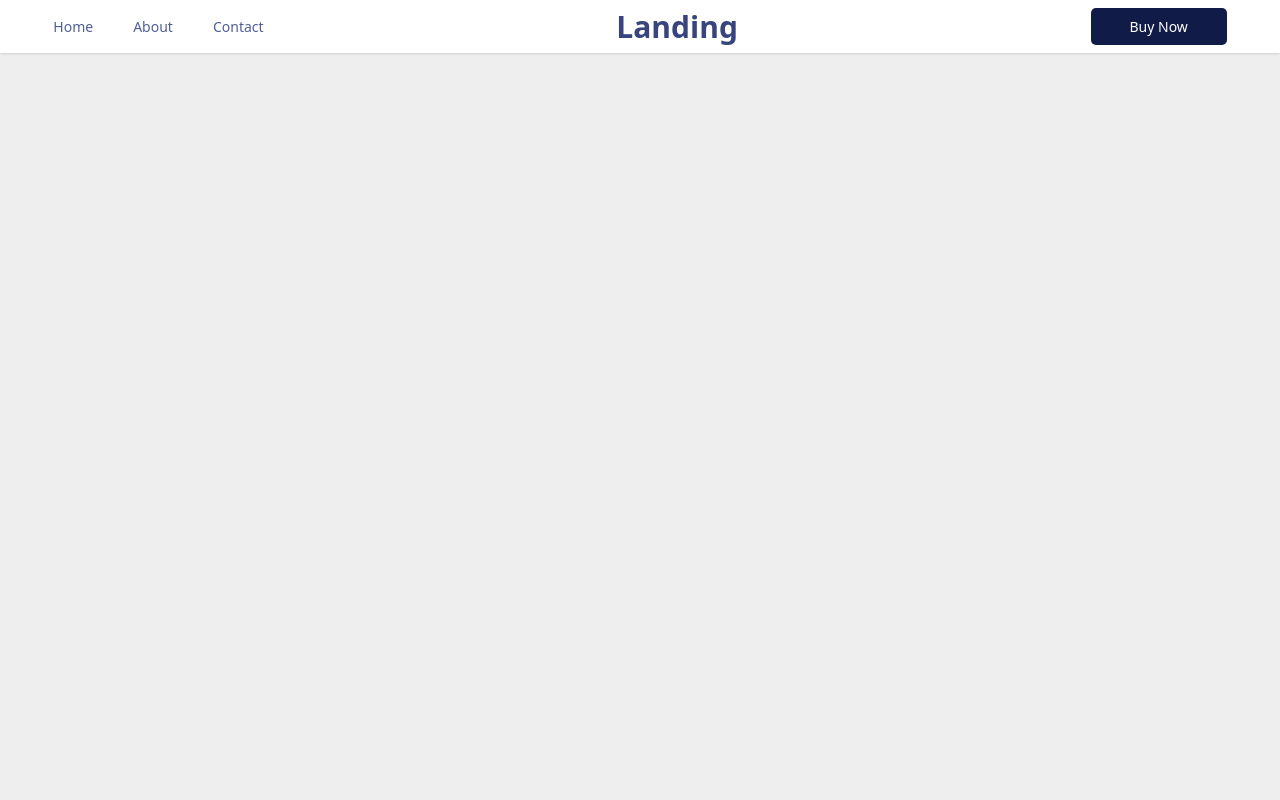
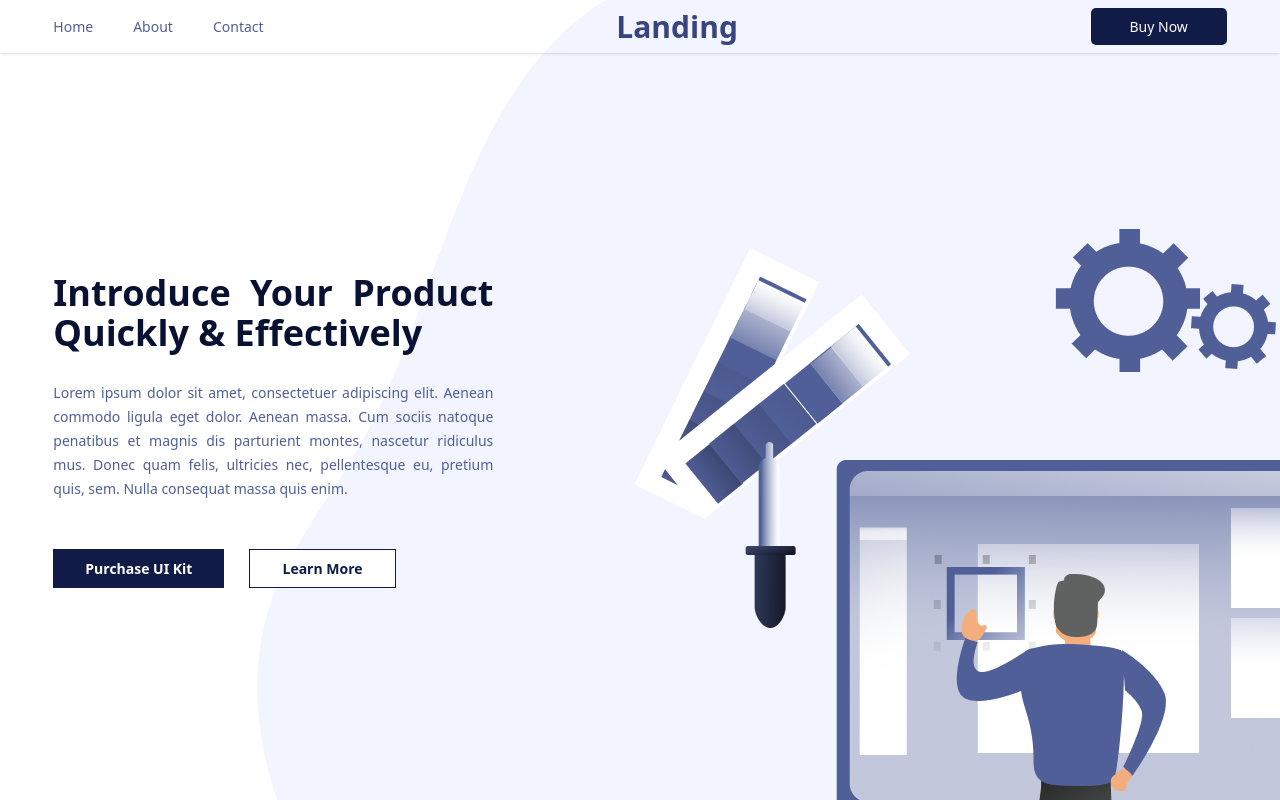
Before and after one commit to jafarisonita-lgtm/LandingPage-with-Nextjs, a Next.js app: page / in a window 1280 px wide. Shown: the top 800 px of the page. Built offline with nearby package versions, Linux system fonts and the light colour scheme.

Commit message:
Hero or Header section compeleted.

```diff
--- /dev/null
+++ b/src/app/components/HeroSection.jsx
@@ -0,0 +1,33 @@
+import React from 'react'
+import Container from './Container'
+import Navbar from './Navbar'
+
+function HeroSection() {
+  return (
+    <div className='bg-header flex flex-col'>
+        <Navbar/>
+        <Container>
+        <div className='flex flex-col py-5 h-auto w-6/12 my-50 content-center '>
+
+            <h1 className='font-extrabold text-4xl mb-7 w-9/12 text-justify hero-title'>Introduce Your Product Quickly & Effectively</h1>
+            <p className='w-9/12 text-justify mb-12 hero-text  leading-6'>
+                Lorem ipsum dolor sit amet, consectetuer adipiscing elit. Aenean
+                commodo ligula eget dolor. Aenean massa. Cum sociis natoque
+                penatibus et magnis dis parturient montes, nascetur ridiculus
+                mus. Donec quam felis, ultricies nec, pellentesque eu, pretium quis,
+                sem. Nulla consequat massa quis enim.
+            </p>
+            <div className='flex w-7/12 justify-between'>
+                <button className='px-8 py-2 text-white bg-button font-bold'>Purchase UI Kit</button>
+                <button className='px-8 py-2 font-bold button-text-color border bg-white'>Learn More</button>
+            </div>
+
+        </div>
+        </Container>
+
+
+    </div>
+  )
+}
+
+export default HeroSection
--- a/src/app/components/Navbar.jsx
+++ b/src/app/components/Navbar.jsx
@@ -4,7 +4,7 @@ import Link from "next/link";
 
 function Navbar() {
   return (
-    <nav className="shadow bg-white ">
+    <nav className="shadow">
       <Container>
         <div className="flex items-center justify-between py-2 top-menu">
           <div className="flex gap-10">
--- a/src/app/globals.css
+++ b/src/app/globals.css
@@ -1,31 +1,12 @@
 @import "tailwindcss";
 
-:root {
-  --background: #ffffff;
-  --foreground: #171717;
-}
 
-@theme inline {
-  --color-background: var(--background);
-  --color-foreground: var(--foreground);
-  --font-sans: var(--font-geist-sans);
-  --font-mono: var(--font-geist-mono);
-}
-
-@media (prefers-color-scheme: dark) {
-  :root {
-    --background: #0a0a0a;
-    --foreground: #ededed;
-  }
-}
 
 body {
   height:100%;
   width:100%;
   font-size: 14px;
-  background: #eee;
 }
-
 
 .bg-button1{
   background: #111B47;
@@ -55,3 +36,31 @@ body {
   color: #505F98;
 
 }
+
+.bg-header{
+  height:135vh;
+  display: flex;
+  background-image: url("../../public/img/bg-header.png");
+  background-position: center right;
+  background-repeat: no-repeat;
+  background-size: auto;
+  margin-bottom: 10px;
+  width:100%;
+}
+
+.bg-button{
+   background: #111B47;
+   text-align: center;
+}
+
+.button-text-color{
+  color: #111B47;
+}
+
+.hero-title{
+  color:#091133;
+}
+
+.hero-text{
+  color:#505F98;
+}
--- a/src/app/layout.jsx
+++ b/src/app/layout.jsx
@@ -1,5 +1,6 @@
 
 
+import HeroSection from "./components/HeroSection";
 import Navbar from "./components/Navbar";
 import "./globals.css";
 
@@ -14,7 +15,7 @@ export default function RootLayout({ children }) {
   return (
     <html lang="en">
       <body>
-      <Navbar/>
+      <HeroSection />
         {children}
       </body>
     </html>
--- a/src/app/page.jsx
+++ b/src/app/page.jsx
@@ -1,4 +1,5 @@
 import Image from "next/image";
+
 
 
 
```
